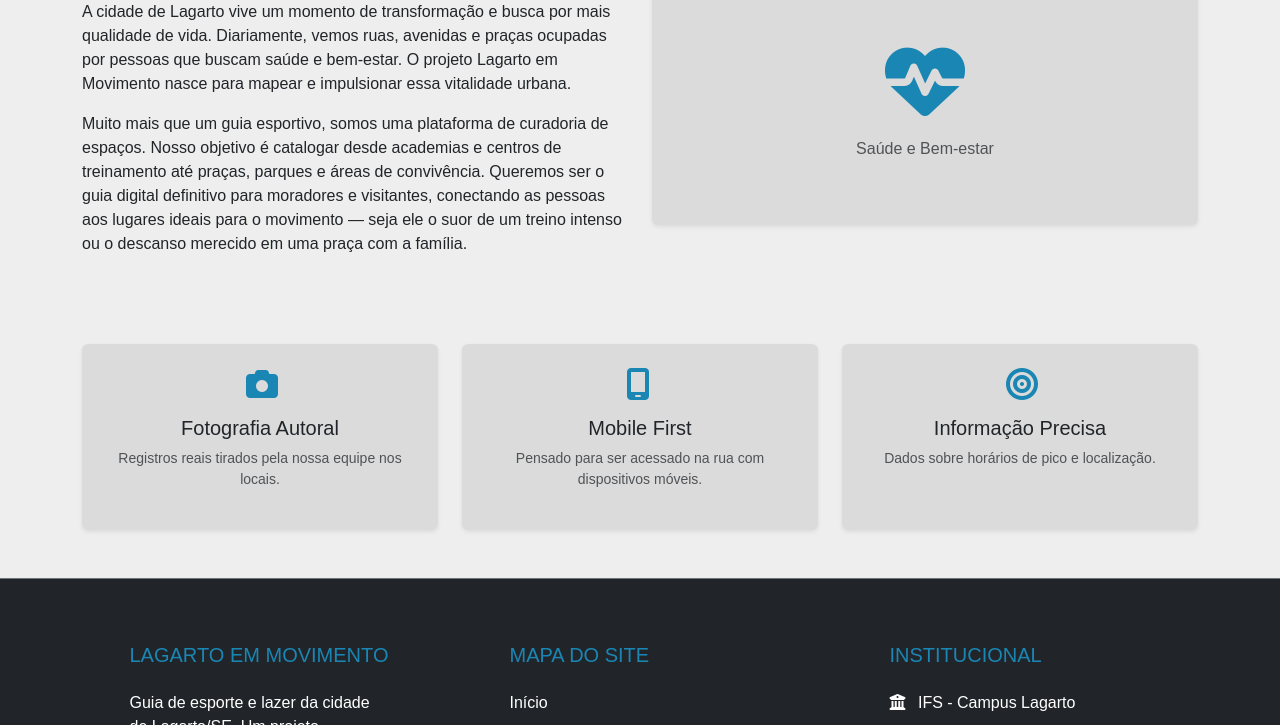
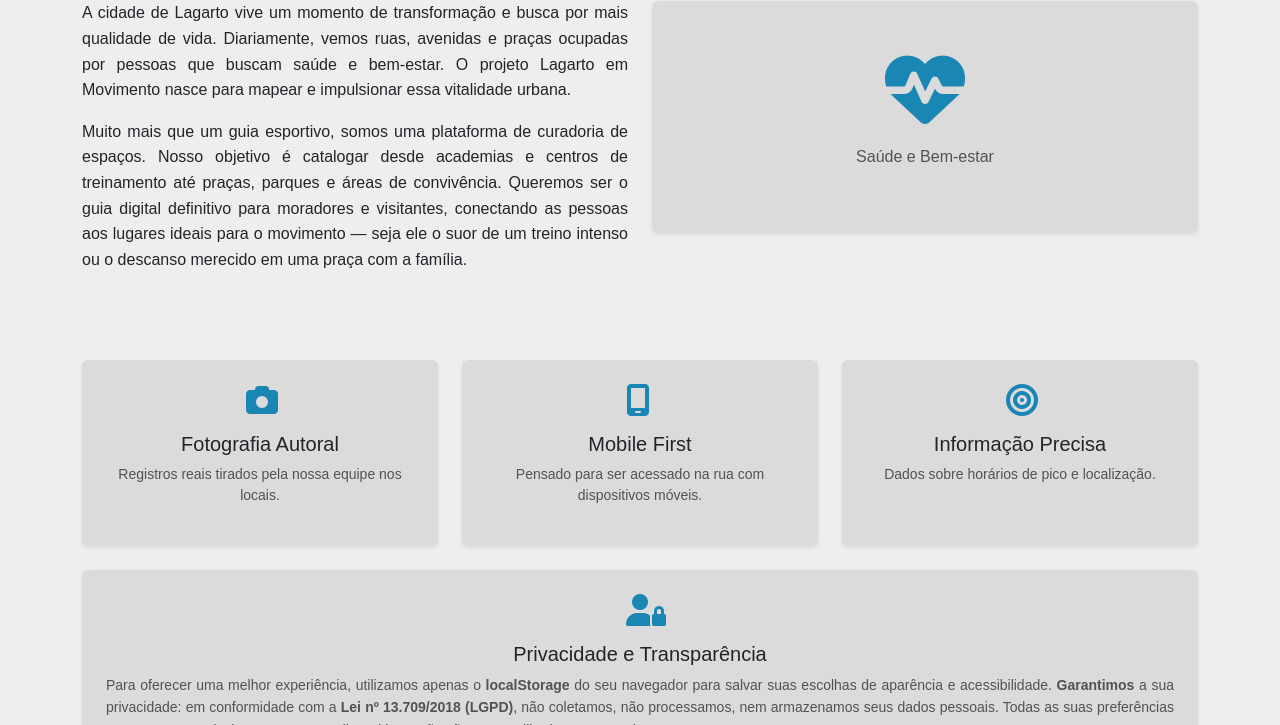
Before and after one commit to FabricioGregorio/lagarto-em-movimento, a website built with Vite: page src/pages/sobre.html in a window 1280 px wide. Shown: the part 502-1227 px from the top of the page. Built offline with nearby package versions, Linux system fonts and the light colour scheme.

Commit message:
feat: adicionado informações sobre LGPD.

```diff
--- a/src/pages/sobre.html
+++ b/src/pages/sobre.html
@@ -21,7 +21,7 @@
     <main class="py-5 bg-light">
         <div class="container">
             <div class="row align-items-center mb-5 fade-in-scroll">
-                <div class="col-lg-6">
+                <div class="col-lg-6 custom-justify">
                     <h2 class="font-zilla text-uppercase mb-3" style="color: var(--primary-color);">O Movimento</h2>
                     <p>
                         A cidade de Lagarto vive um momento de transformação e busca por mais qualidade de vida. Diariamente, vemos ruas, avenidas e praças ocupadas por pessoas que buscam saúde e bem-estar. O projeto Lagarto em Movimento nasce para mapear e impulsionar essa vitalidade urbana.
@@ -60,6 +60,20 @@
                         <p class="small text-muted">Dados sobre horários de pico e localização.</p>
                     </div>
                 </div>
+                <div class="col-md">
+                    <div class="p-4 bg-white rounded shadow-sm h-100">
+                        <i class="fa-solid fa-user-lock fs-2 mb-3 text-primary-custom"></i>
+                        <h5>Privacidade e Transparência</h5>
+                        <p class="small text-muted custom-justify">Para oferecer uma melhor experiência, utilizamos apenas
+                        o <strong>localStorage</strong> do seu navegador para salvar suas escolhas de aparência e acessibilidade.
+                        <strong>Garantimos</strong> a sua privacidade: em conformidade com a <strong>Lei nº 13.709/2018 (LGPD)</strong>, não
+                        coletamos, não processamos, nem armazenamos seus dados pessoais. Todas as suas
+                        preferências permanecem exclusivamente no seu dispositivo e não são compartilhadas com
+                        terceiros.</p>
+                    </div>
+                </div>
+
+
             </div>
         </div>
     </main>
```
